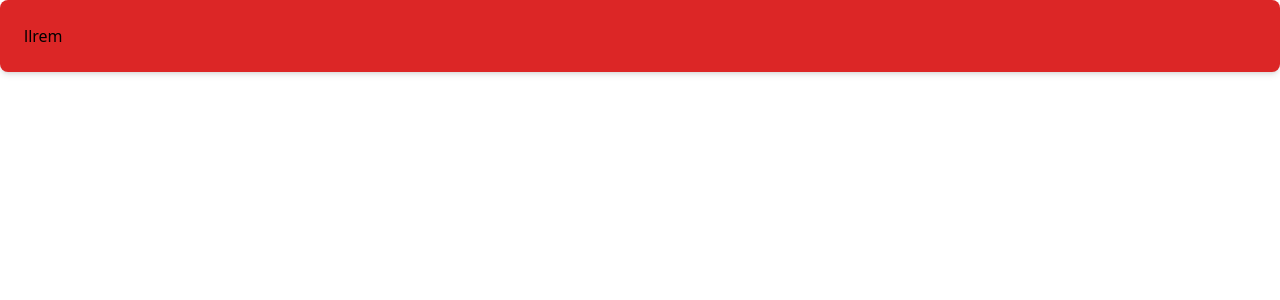
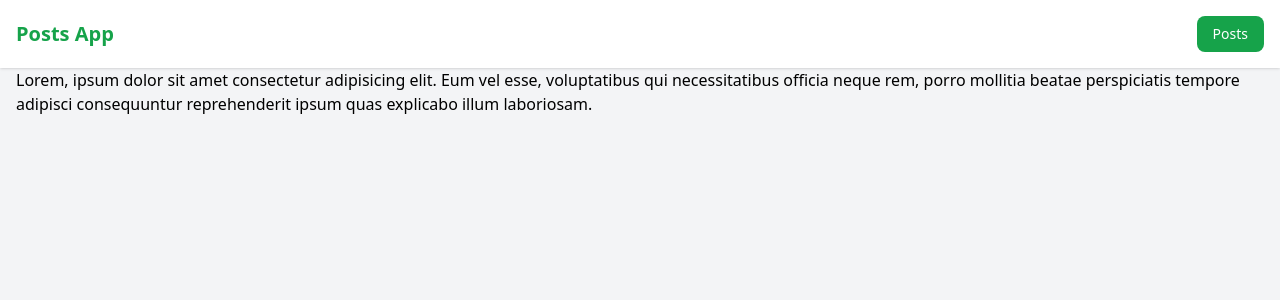
Before and after one commit to uveshnizam043/post-app, a Nuxt app: page / in a window 1280 px wide. Shown: the top 300 px of the page. Built offline with nearby package versions, Linux system fonts and the light colour scheme.

Commit message:
define layout and index page

```diff
--- a/app.vue
+++ b/app.vue
@@ -1,7 +1,9 @@
+<script setup lang="ts">
+// You might choose this based on an API call or logged-in status
+</script>
+
 <template>
-  <div class="bg-red-600 shadow-md rounded-lg overflow-hidden hover:shadow-lg transition-shadow duration-300 flex flex-col h-full">
-    <div class="p-6 flex-grow">
-      llrem
-      </div>
-  </div>
+  <NuxtLayout >
+    Lorem, ipsum dolor sit amet consectetur adipisicing elit. Eum vel esse, voluptatibus qui necessitatibus officia neque rem, porro mollitia beatae perspiciatis tempore adipisci consequuntur reprehenderit ipsum quas explicabo illum laboriosam.
+  </NuxtLayout>
 </template>
--- /dev/null
+++ b/layouts/default.vue
@@ -0,0 +1,15 @@
+<template>
+    <div class="min-h-screen bg-gray-100">
+        <header class="bg-white shadow">
+      <div class="container mx-auto px-4 py-4">
+        <nav class="flex justify-between items-center">
+          <NuxtLink to="/" class="text-xl font-bold text-green-600">Posts App</NuxtLink>
+          <NuxtLink to="/posts" class="px-4 py-2 text-sm font-medium text-white bg-green-600 rounded-lg hover:bg-green-700">Posts</NuxtLink>
+        </nav>
+      </div>
+    </header>
+    <div class="px-4">
+      <slot />
+    </div>
+    </div>
+  </template>
--- a/nuxt.config.ts
+++ b/nuxt.config.ts
@@ -2,7 +2,7 @@
 export default defineNuxtConfig({
   compatibilityDate: "2024-11-01",
   devtools: { enabled: true },
-  modules: ["@pinia/nuxt", "@nuxtjs/tailwindcss"],
+  modules: ["@pinia/nuxt", "@nuxtjs/tailwindcss", "@nuxt/icon"],
   css: ['~/assets/css/tailwind.css'],
   postcss: {
     plugins: {
--- a/package.json
+++ b/package.json
@@ -10,6 +10,7 @@
     "postinstall": "nuxt prepare"
   },
   "dependencies": {
+    "@nuxt/icon": "^1.10.3",
     "@nuxtjs/tailwindcss": "^6.13.1",
     "@pinia/nuxt": "^0.10.1",
     "nuxt": "^3.15.4",
--- /dev/null
+++ b/pages/index.vue
@@ -0,0 +1,4 @@
+<template>
+
+    Lorem ipsum dolor sit amet consectetur adipisicing elit. Non totam perferendis voluptatibus iure ab, doloremque debitis error inventore. Impedit saepe aut corporis autem unde itaque illum natus non magni temporibus?
+</template>
```
Also changed, not shown: 1 other file (tests, documents, lock files or other folders).
